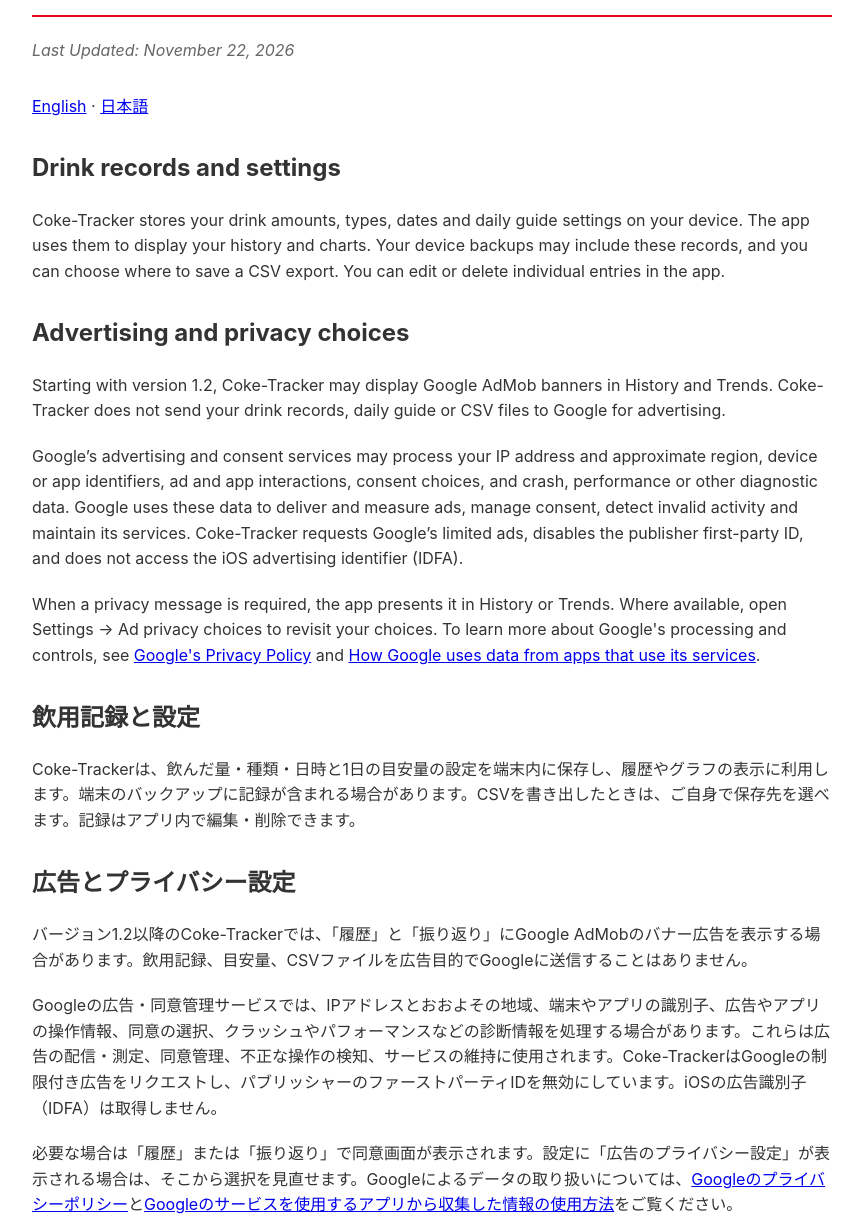
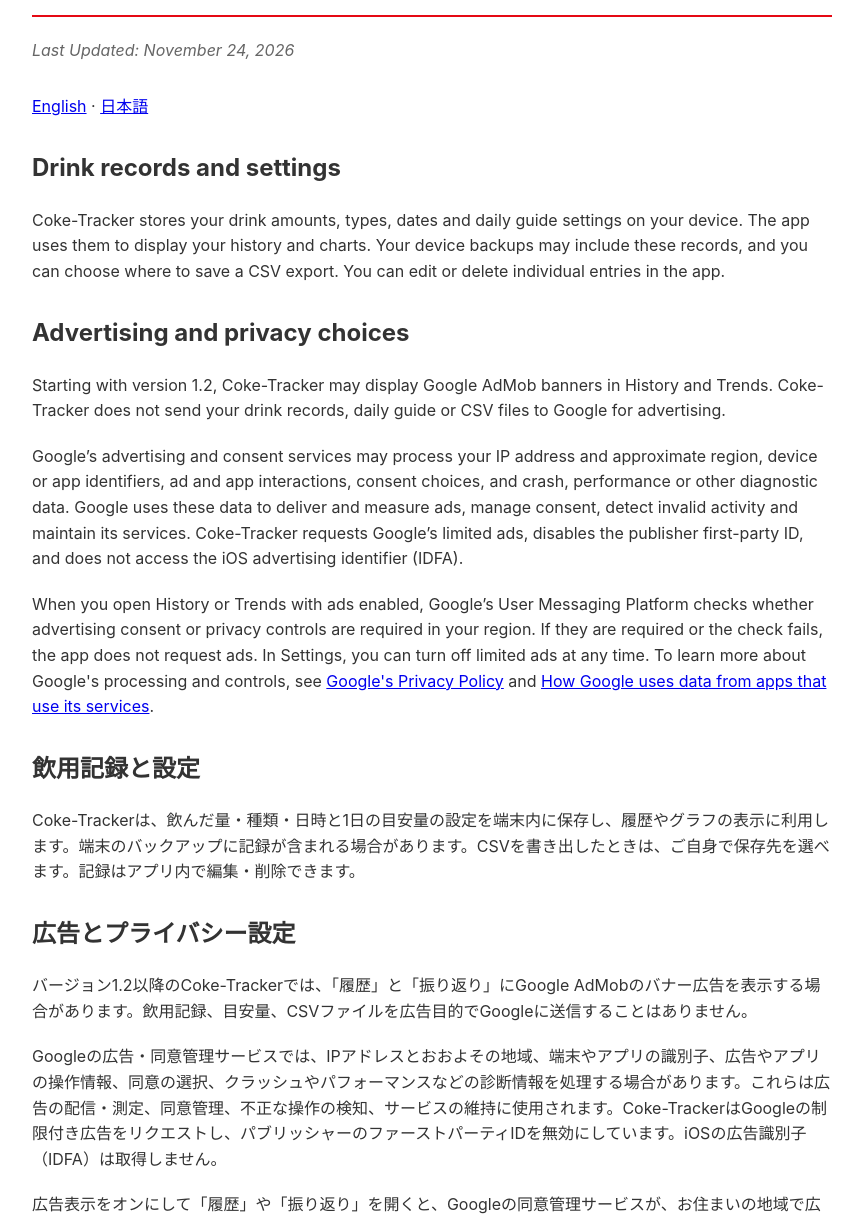
Before and after one commit to motoki-0222/motoki-0222.github.io, a plain HTML site: page coke.p.html in a window 1280 px wide. Shown: the part 88-1304 px from the top of the page, without its empty margins (208-1069 px from the left). Drawn offline with Linux system fonts and the light colour scheme.

Commit message:
Describe regional eligibility for limited ads

```diff
--- a/coke.p.html
+++ b/coke.p.html
@@ -44,7 +44,7 @@
 </head>
 <body>
     <h1>Privacy Policy</h1>
-    <p class="date">Last Updated: November 22, 2026</p>
+    <p class="date">Last Updated: November 24, 2026</p>
 
     <nav aria-label="Language"><a href="#en">English</a> · <a href="#ja" lang="ja">日本語</a></nav>
 
@@ -56,7 +56,7 @@
             <h2>Advertising and privacy choices</h2>
             <p>Starting with version 1.2, Coke-Tracker may display Google AdMob banners in History and Trends. Coke-Tracker does not send your drink records, daily guide or CSV files to Google for advertising.</p>
             <p>Google’s advertising and consent services may process your IP address and approximate region, device or app identifiers, ad and app interactions, consent choices, and crash, performance or other diagnostic data. Google uses these data to deliver and measure ads, manage consent, detect invalid activity and maintain its services. Coke-Tracker requests Google’s limited ads, disables the publisher first-party ID, and does not access the iOS advertising identifier (IDFA).</p>
-            <p>When a privacy message is required, the app presents it in History or Trends. Where available, open Settings → Ad privacy choices to revisit your choices. To learn more about Google's processing and controls, see <a href="https://policies.google.com/privacy">Google's Privacy Policy</a> and <a href="https://policies.google.com/technologies/partner-sites">How Google uses data from apps that use its services</a>.</p>
+            <p>When you open History or Trends with ads enabled, Google’s User Messaging Platform checks whether advertising consent or privacy controls are required in your region. If they are required or the check fails, the app does not request ads. In Settings, you can turn off limited ads at any time. To learn more about Google's processing and controls, see <a href="https://policies.google.com/privacy">Google's Privacy Policy</a> and <a href="https://policies.google.com/technologies/partner-sites">How Google uses data from apps that use its services</a>.</p>
         </section>
 
         <section class="section" id="ja" lang="ja">
@@ -66,7 +66,7 @@
             <h2>広告とプライバシー設定</h2>
             <p>バージョン1.2以降のCoke-Trackerでは、「履歴」と「振り返り」にGoogle AdMobのバナー広告を表示する場合があります。飲用記録、目安量、CSVファイルを広告目的でGoogleに送信することはありません。</p>
             <p>Googleの広告・同意管理サービスでは、IPアドレスとおおよその地域、端末やアプリの識別子、広告やアプリの操作情報、同意の選択、クラッシュやパフォーマンスなどの診断情報を処理する場合があります。これらは広告の配信・測定、同意管理、不正な操作の検知、サービスの維持に使用されます。Coke-TrackerはGoogleの制限付き広告をリクエストし、パブリッシャーのファーストパーティIDを無効にしています。iOSの広告識別子（IDFA）は取得しません。</p>
-            <p>必要な場合は「履歴」または「振り返り」で同意画面が表示されます。設定に「広告のプライバシー設定」が表示される場合は、そこから選択を見直せます。Googleによるデータの取り扱いについては、<a href="https://policies.google.com/privacy?hl=ja">Googleのプライバシーポリシー</a>と<a href="https://policies.google.com/technologies/partner-sites?hl=ja">Googleのサービスを使用するアプリから収集した情報の使用方法</a>をご覧ください。</p>
+            <p>広告表示をオンにして「履歴」や「振り返り」を開くと、Googleの同意管理サービスが、お住まいの地域で広告に関する同意やプライバシー設定が必要かを確認します。必要な地域や確認できない場合は広告をリクエストしません。設定から制限付き広告をいつでもオフにできます。Googleによるデータの取り扱いについては、<a href="https://policies.google.com/privacy?hl=ja">Googleのプライバシーポリシー</a>と<a href="https://policies.google.com/technologies/partner-sites?hl=ja">Googleのサービスを使用するアプリから収集した情報の使用方法</a>をご覧ください。</p>
             <h2>お問い合わせ</h2>
             <p>下記の窓口にご連絡ください。</p>
         </section>
```
